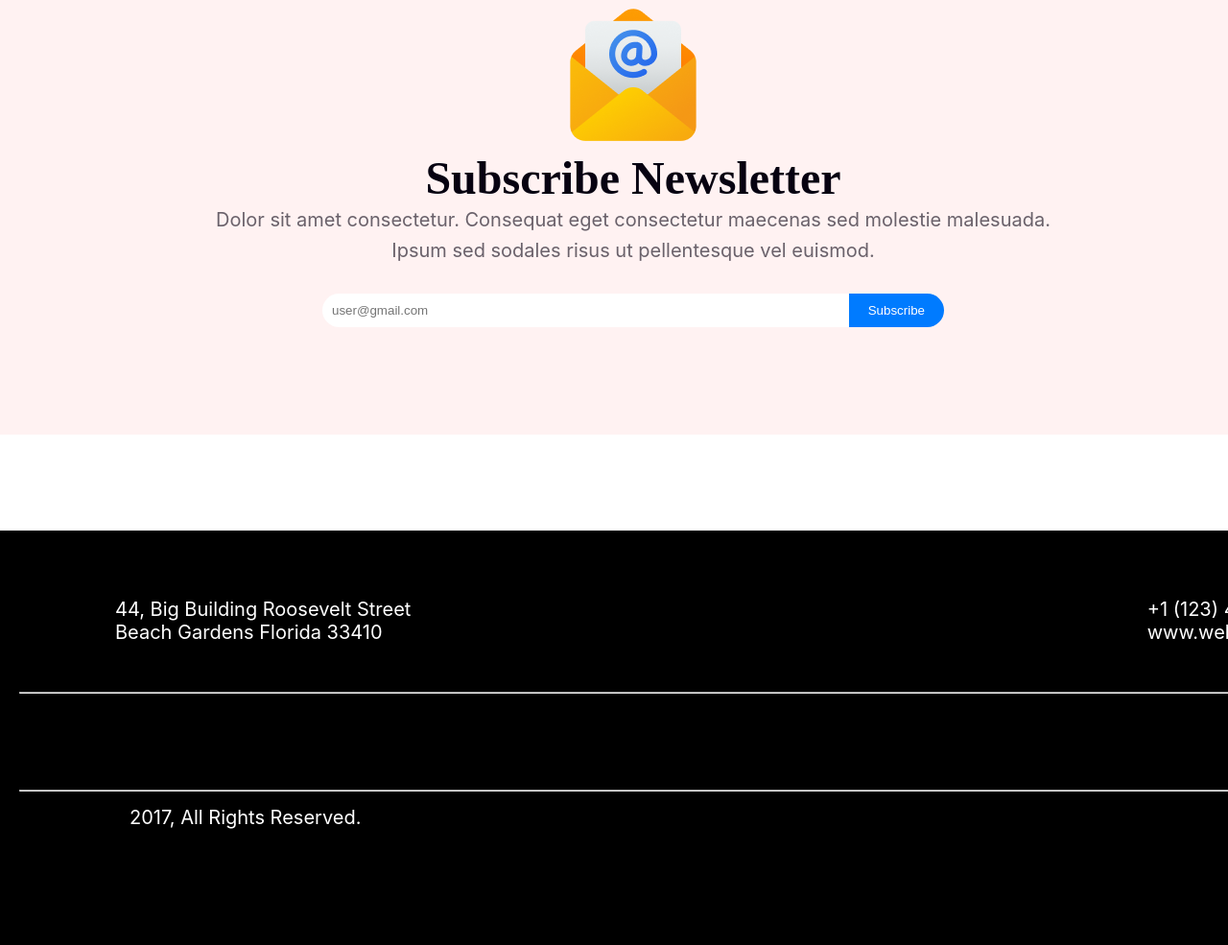
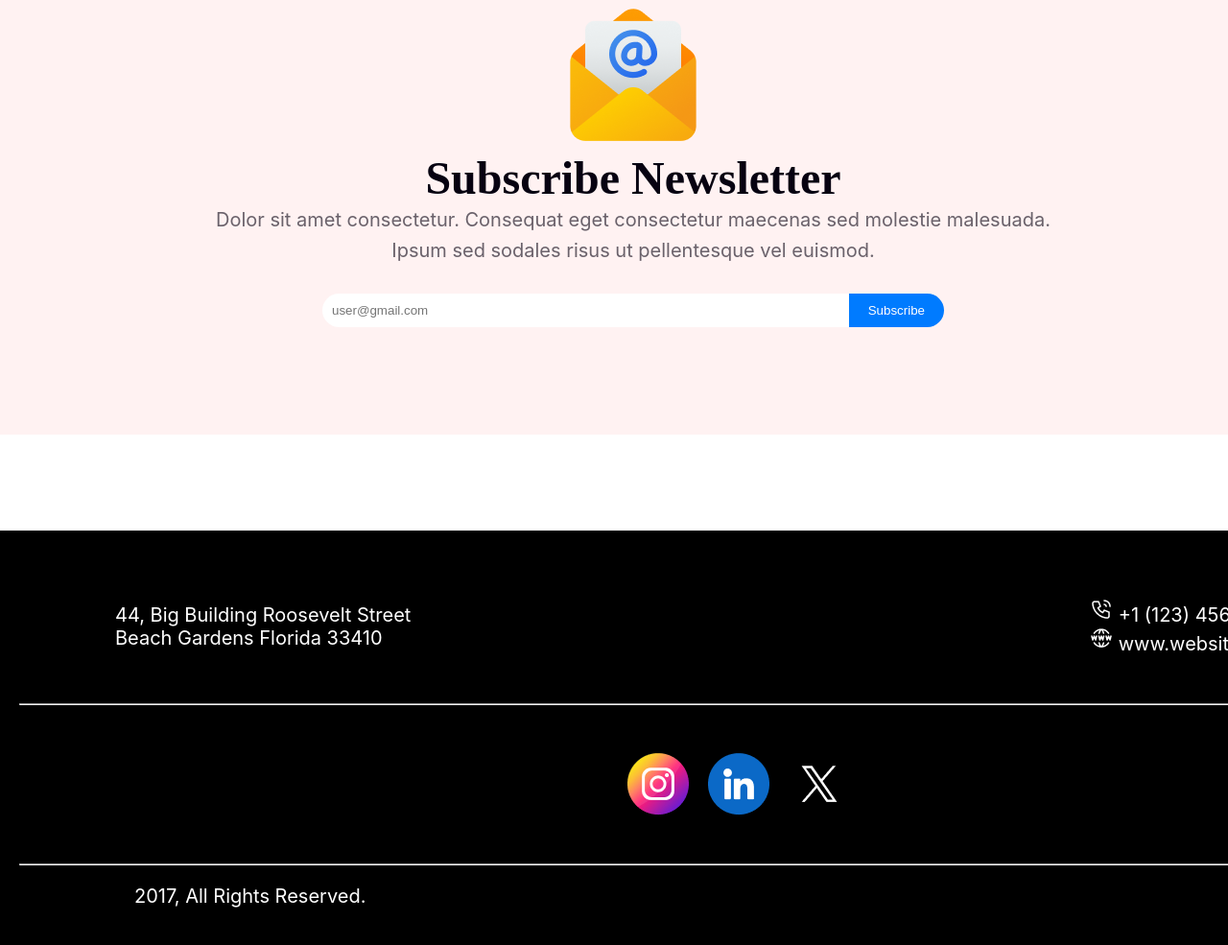
Before and after one commit to MahfujaTrina/Programming-Assignmet-1, a plain HTML site: page index.html in a window 1280 px wide. Shown: the part 4568-5553 px from the top of the page at 96% size. Drawn offline with Linux system fonts and the light colour scheme.

Commit message:
call picture

```diff
--- a/index.html
+++ b/index.html
@@ -116,15 +116,15 @@
                     <p> 44, Big Building Roosevelt Street <br>Beach Gardens Florida 33410</p>
                       </div>
                 <div class="contact2">
-                    <p><img src="imag/Call.png" alt=""> +1 (123) 456-7890</p>
-                    <p><img src="imag/Website.png" alt=""> www.website.com</p>
+                    <p><img src="images/Call.png" alt=""> +1 (123) 456-7890</p>
+                    <p><img src="images/Website.png" alt=""> www.website.com</p>
                 </div>
             </div>
               <hr>
             <div class="img1">
-                     <img src="imag/Instagram.png" alt="">
-                     <img src="imag/Linkedin.png" alt="">
-                     <img src="imag/Twitter.png" alt="">
+                     <img src="images/Instagram.png" alt="">
+                     <img src="images/Linkedin.png" alt="">
+                     <img src="images/Twitter.png" alt="">
             </div>
             <hr>
             <div class="below">
--- a/style.css
+++ b/style.css
@@ -429,7 +429,7 @@ footer {
     font-family: Inter;
     font-size: 20px;
     margin-left:100px ;
-    margin-right: 150px;
+    margin-right: 180px;
 
 }
 
@@ -444,12 +444,12 @@ display: flex;
 justify-content: space-between;
 align-items: center;
 margin-left:100px ;
-margin-right: 100px;
+margin-right: 50px;
 
 }
 .left p, .right p {
     color: #fff;
     font-family: Inter;
     font-size: 20px;
-    padding: 15px;
+    padding: 20px;
 }
```
